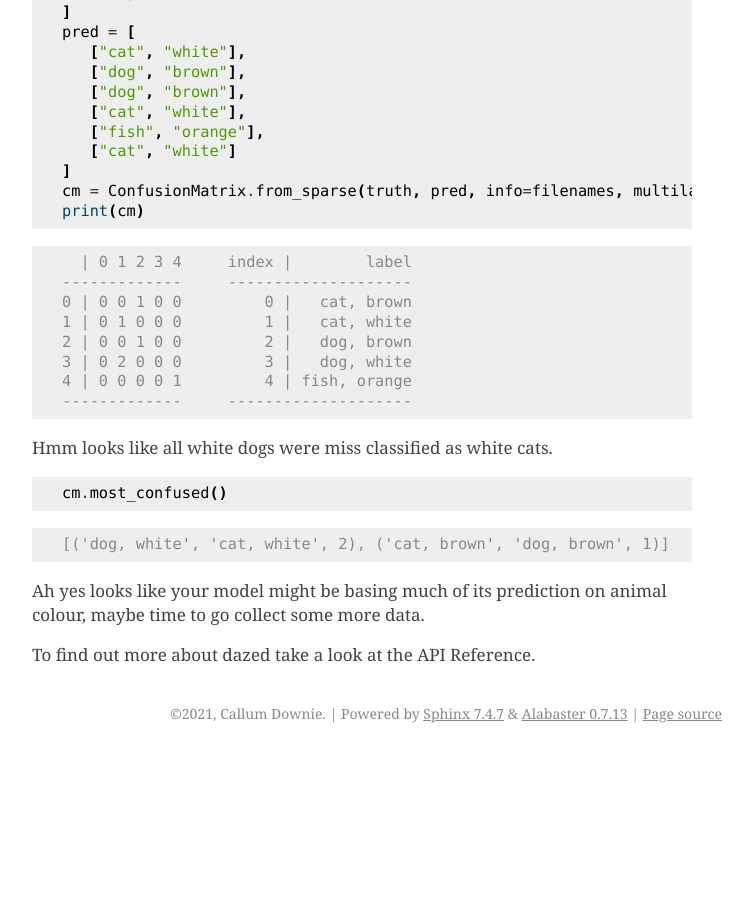
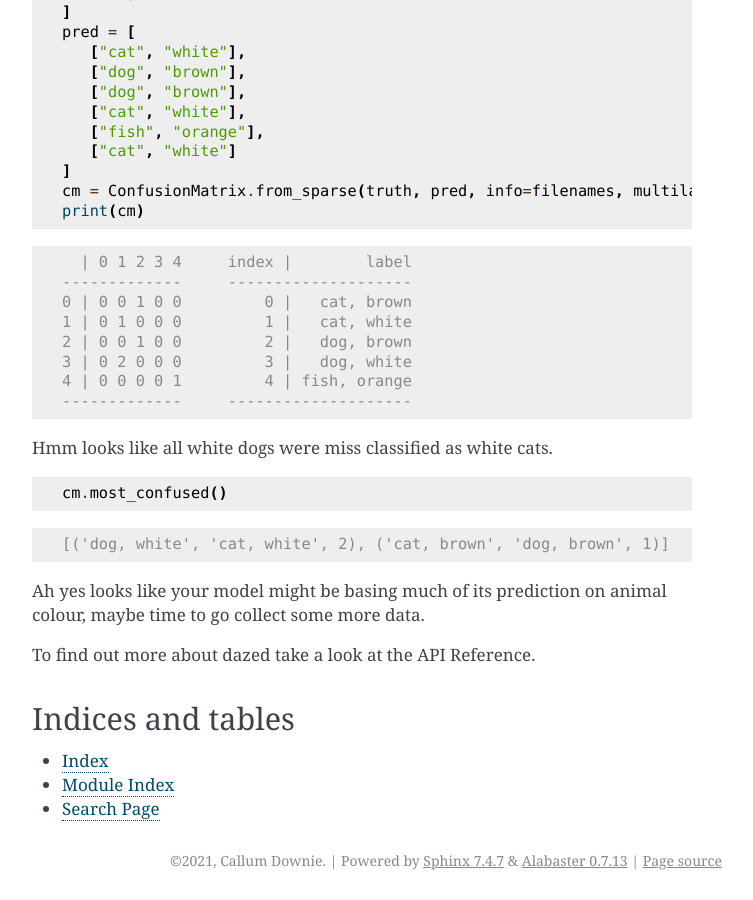
Before and after one commit to calmdown13/dazed, a Sphinx documentation site: the page built from docs/index.rst, in a window 1280 px wide and 900 px high, scrolled down 2040 px. Shown: the whole window, without its empty margins (388-1141 px from the left). Built offline with Sphinx 7.4.7, drawn with Linux system fonts in a browser that asks for light colours; before the commit the page ends 2793 px from its top, so only the background shows below that.

Commit message:
reinit docs with quickstart

```diff
--- a/docs/conf.py
+++ b/docs/conf.py
@@ -1,18 +1,62 @@
-"""Sphinx configuration."""
-project = "Dazed"
+# Configuration file for the Sphinx documentation builder.
+#
+# This file only contains a selection of the most common options. For a full
+# list see the documentation:
+# https://www.sphinx-doc.org/en/master/usage/configuration.html
 
+# -- Path setup --------------------------------------------------------------
+
+# If extensions (or modules to document with autodoc) are in another directory,
+# add these directories to sys.path here. If the directory is relative to the
+# documentation root, use os.path.abspath to make it absolute, like shown here.
+#
+# import os
+# import sys
+# sys.path.insert(0, os.path.abspath('.'))
+
+
+# -- Project information -----------------------------------------------------
+
+project = "dazed"
+copyright = "2021, Callum Downie"
 author = "Callum Downie"
-copyright = f"2021, {author}"
+
+# -- General configuration ---------------------------------------------------
+
+# Add any Sphinx extension module names here, as strings. They can be
+# extensions coming with Sphinx (named 'sphinx.ext.*') or your custom
+# ones.
 extensions = [
     "sphinx.ext.autodoc",
     "sphinx.ext.napoleon",
     "sphinx_autodoc_typehints",
 ]
+
+# Add any paths that contain templates here, relative to this directory.
+templates_path = ["_templates"]
+
+# List of patterns, relative to source directory, that match files and
+# directories to ignore when looking for source files.
+# This pattern also affects html_static_path and html_extra_path.
+exclude_patterns = ["_build", "Thumbs.db", ".DS_Store"]
+
+
+# -- Options for HTML output -------------------------------------------------
+
+# The theme to use for HTML and HTML Help pages.  See the documentation for
+# a list of builtin themes.
+#
+html_theme = "alabaster"
+
 html_theme_options = {
     "description": "A confusion matrix package.",
     "github_user": "calmdown13",
     "github_repo": "dazed",
 }
 
+napoleon_include_init_with_doc = True
 
-napoleon_include_init_with_doc = True
+# Add any paths that contain custom static files (such as style sheets) here,
+# relative to this directory. They are copied after the builtin static files,
+# so a file named "default.css" will overwrite the builtin "default.css".
+html_static_path = ["_static"]
--- a/docs/index.rst
+++ b/docs/index.rst
@@ -150,3 +150,10 @@
 colour, maybe time to go collect some more data.
 
 To find out more about dazed take a look at the API Reference.
+
+Indices and tables
+==================
+
+* :ref:`genindex`
+* :ref:`modindex`
+* :ref:`search`
```
Also changed, not shown: docs/logo.png (deleted), 2 other files.
